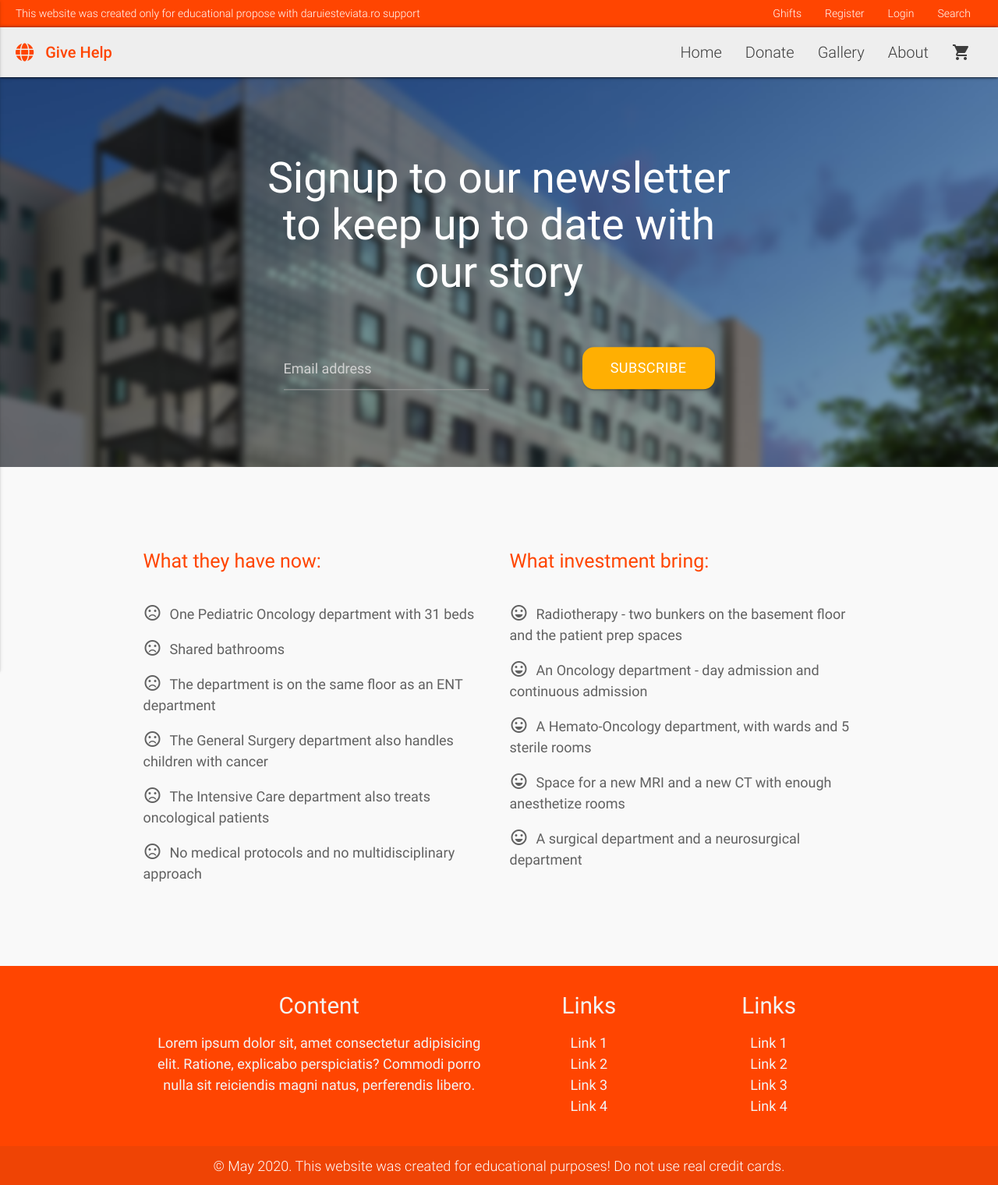
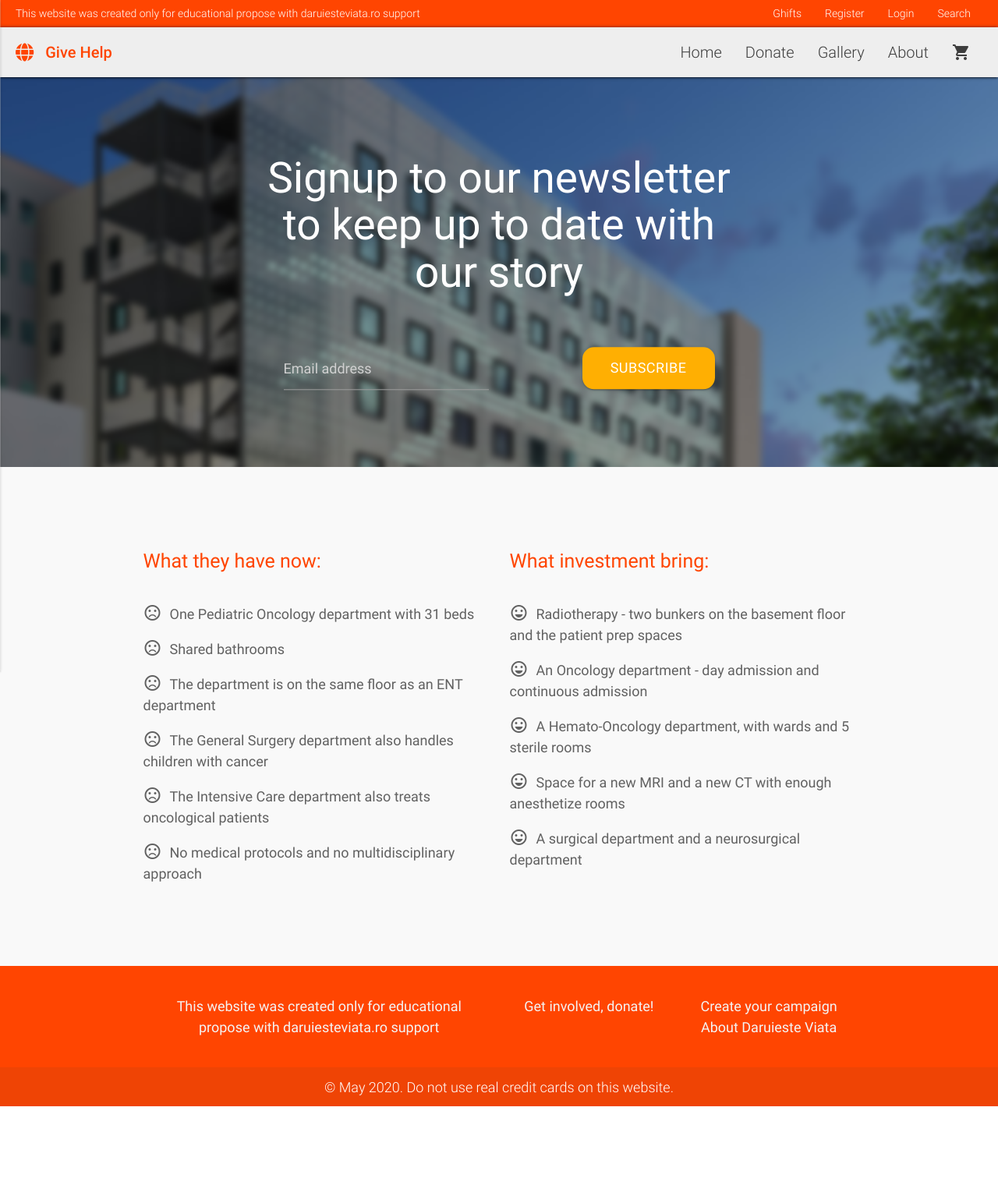
Before and after one commit to iulianpro/give-help, a Django app: page / in a window 1280 px wide. Shown: the whole page at 78% size. After the commit the page ends 1419 px from the top, so only its background shows below. Run offline with Django 3.2, Linux system fonts and the light colour scheme; some libraries are stand-ins or nearby versions.

Commit message:
Added footer content

```diff
--- a/templates/footer.html
+++ b/templates/footer.html
@@ -1,35 +1,36 @@
 <footer class="page-footer footer">
     <div class="container">
         <div class="row">
-            <div class="col m6 s12 center-align">
-                <h5>Content</h5>
-                <p>Lorem ipsum dolor sit, amet consectetur adipisicing elit.
-                    Ratione, explicabo perspiciatis? Commodi porro nulla sit reiciendis magni natus, perferendis
-                    libero.</p>
-            </div>
-            <div class="col m3 s12 center-align">
-                <h5>Links</h5>
+            <div class="col l6 s12 center-align">
                 <ul>
-                    <li><a href="">Link 1</a></li>
-                    <li><a href="">Link 2</a></li>
-                    <li><a href="">Link 3</a></li>
-                    <li><a href="">Link 4</a></li>
+                    <li><a href="https://www.daruiesteviata.ro/proiecte" target="_blank" title="Visit Daruieste Viata"
+                            aria-label="Visit give life dot ro" rel="noopener">This website was created only for
+                            educational propose with daruiesteviata.ro support</a>
+                    </li>
                 </ul>
             </div>
-            <div class="col m3 s12 center-align">
-                <h5>Links</h5>
+            <div class="col l3 s12 center-align">
                 <ul>
-                    <li><a href="">Link 1</a></li>
-                    <li><a href="">Link 2</a></li>
-                    <li><a href="">Link 3</a></li>
-                    <li><a href="">Link 4</a></li>
+                    <li><a href="https://www.daruiesteviata.ro" target="_blank" aria-label="donate" rel="noopener">Get
+                            involved, donate!</a>
+                    </li>
+                </ul>
+            </div>
+            <div class="col l3 s12 center-align">
+                <ul>
+                    <li><a href="https://www.daruiesteviata.ro" target="_blank" rel="noopener">Create your
+                            campaign</a>
+                    </li>
+                    <li><a href="https://www.daruiesteviata.ro/despre" target="_blank" rel="noopener">About Daruieste
+                            Viata</a>
+                    </li>
                 </ul>
             </div>
         </div>
     </div>
     <div class="footer-copyright">
         <div class="container center-align white-text text-darken-3">
-            © May 2020. This website was created for educational purposes! Do not use real credit cards.
+            © May 2020. Do not use real credit cards on this website.
         </div>
     </div>
 </footer>
```
